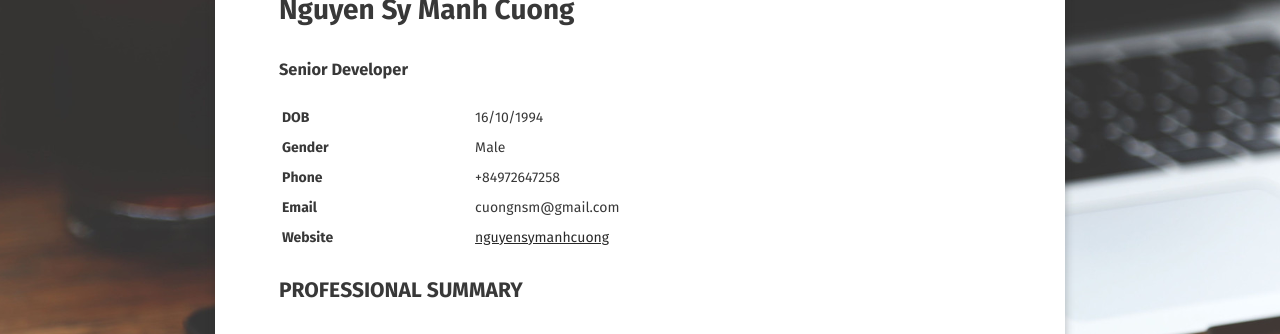
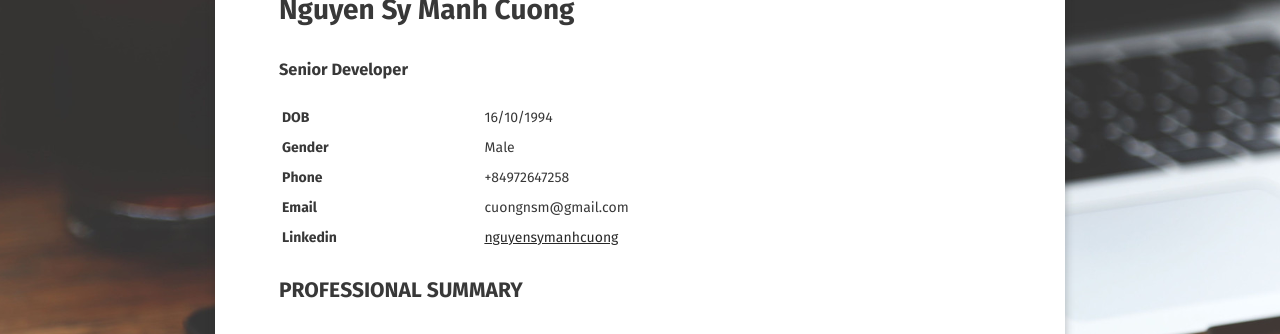
Before and after one commit to ddoffy/ddoffy.github.io, a Jekyll site: the page built from about/index.md, in a window 1280 px wide. Shown: the part 305-639 px from the top of the page. Built offline with Jekyll 4.4.1, drawn with Linux system fonts in a browser that asks for light colours; some web fonts are replaced.

Commit message:
Update linkedin at about page

```diff
--- a/about/index.md
+++ b/about/index.md
@@ -24,7 +24,7 @@ comments: false
         <th>Email</th><td>cuongnsm@gmail.com</td>
     </tr>
     <tr>
-        <th>Website</th><td><a href="https://www.linkedin.com/in/nguyensymanhcuong" target="_blank">nguyensymanhcuong</a></td>
+        <th>Linkedin</th><td><a href="https://www.linkedin.com/in/nguyensymanhcuong" target="_blank">nguyensymanhcuong</a></td>
     </tr>
 </table>
 
```
